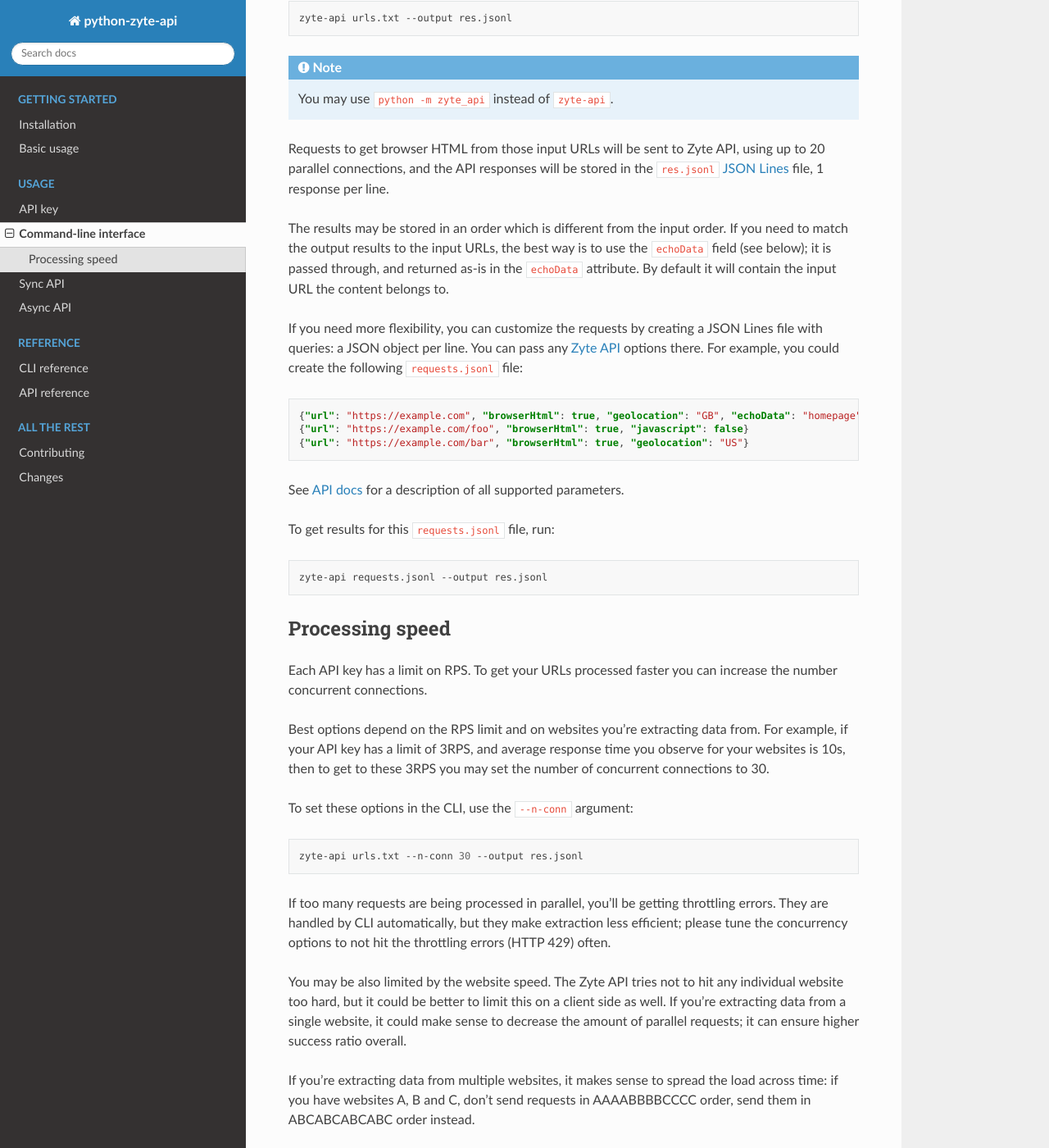
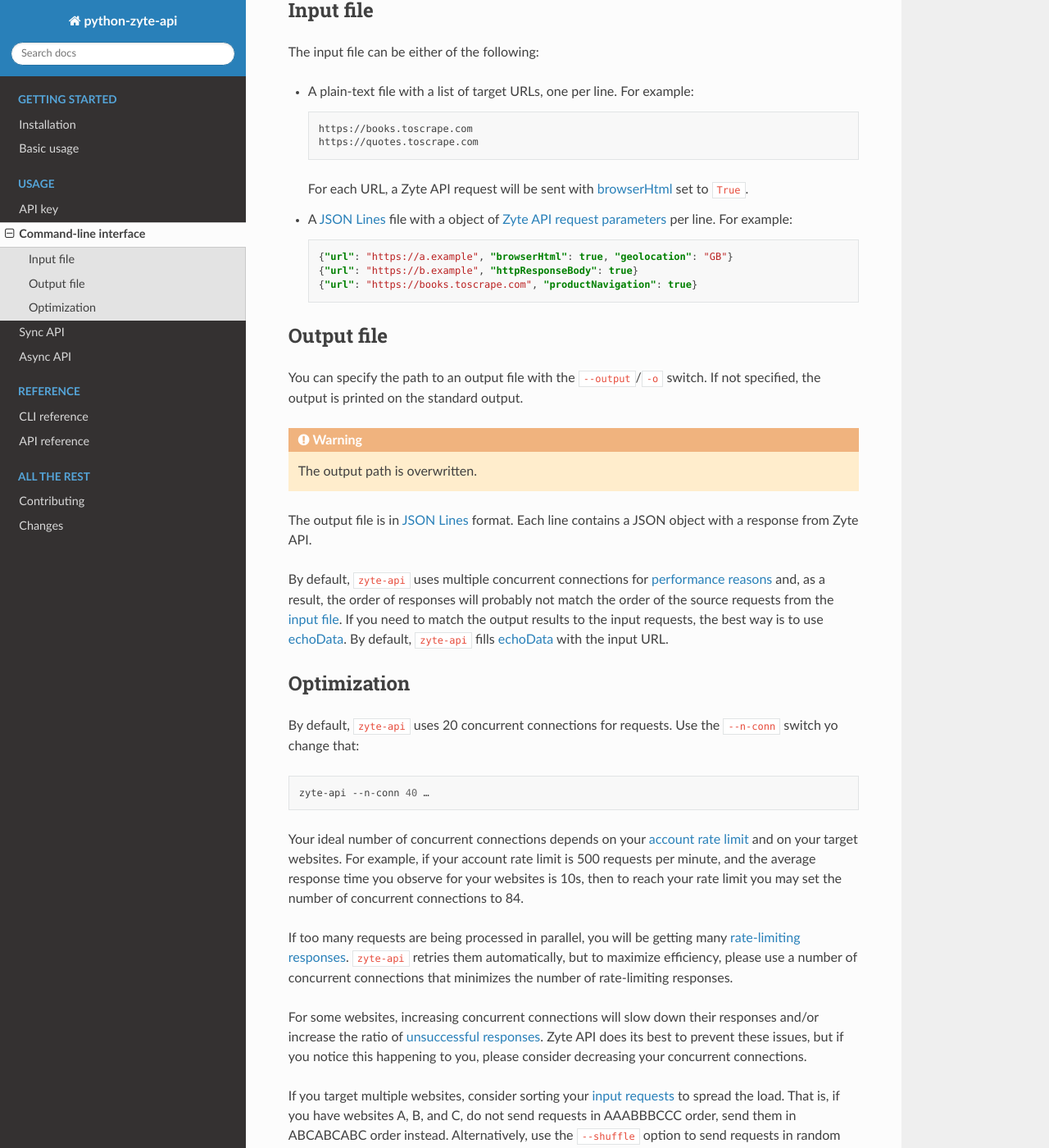
Before and after one commit to zytedata/python-zyte-api, a Sphinx documentation site: the page built from docs/use/cli.rst, in a window 1280 px wide and 1400 px high, scrolled down 377 px. Shown: the whole window at 82% size. Built offline with Sphinx 7.4.7 and the Read the Docs theme 2.0.0, drawn with Linux system fonts in a browser that asks for light colours; some of the changed text lies outside the part shown.

Commit message:
Refactor the API key and CLI usage pages

```diff
--- a/docs/ref/api.rst
+++ b/docs/ref/api.rst
@@ -1,3 +1,5 @@
+.. _api:
+
 =============
 API reference
 =============
--- a/docs/ref/cli.rst
+++ b/docs/ref/cli.rst
@@ -1,3 +1,5 @@
+.. _cli-ref:
+
 =============
 CLI reference
 =============
--- a/docs/use/cli.rst
+++ b/docs/use/cli.rst
@@ -4,95 +4,113 @@
 Command-line interface
 ======================
 
-The most basic way to use the client is from a command line.
+Once you have :ref:`installed python-zyte-api <install>` and :ref:`configured
+your API key <api-key>`, you can use the ``zyte-api`` command-line client.
 
-First, create a file with urls, an URL per line (e.g. ``urls.txt``).
-
-Second, set ``ZYTE_API_KEY`` env variable with your
-API key (you can also pass API key as ``--api-key`` script
-argument).
-
-Then run a script, to get the results:
+To use ``zyte-api``, pass an :ref:`input file <input-file>` as the first
+parameter and specify an :ref:`output file <output-file>` with ``--output``.
+For example:
 
 .. code-block:: shell
 
-    zyte-api urls.txt --output res.jsonl
+    zyte-api urls.txt --output result.jsonl
 
-.. note:: You may use ``python -m zyte_api`` instead of ``zyte-api``.
+.. _input-file:
 
-Requests to get browser HTML from those input URLs will be sent to Zyte API,
-using up to 20 parallel connections, and the API responses will be stored in
-the ``res.jsonl`` `JSON Lines`_ file, 1 response per line.
+Input file
+==========
 
-.. _JSON Lines: https://jsonlines.org/
+The input file can be either of the following:
 
-The results may be stored in an order which is different from the input order.
-If you need to match the output results to the input URLs, the best way is to
-use the ``echoData`` field (see below); it is passed through, and returned
-as-is in the ``echoData`` attribute. By default it will contain the input URL
-the content belongs to.
+-   A plain-text file with a list of target URLs, one per line. For example:
 
-If you need more flexibility, you can customize the requests by creating
-a JSON Lines file with queries: a JSON object per line. You can pass any
-`Zyte API`_ options there. For example, you could create the following
-``requests.jsonl`` file:
+    .. code-block:: none
 
-.. code-block:: json
+        https://books.toscrape.com
+        https://quotes.toscrape.com
 
-    {"url": "https://example.com", "browserHtml": true, "geolocation": "GB", "echoData": "homepage"}
-    {"url": "https://example.com/foo", "browserHtml": true, "javascript": false}
-    {"url": "https://example.com/bar", "browserHtml": true, "geolocation": "US"}
+    For each URL, a Zyte API request will be sent with browserHtml_ set to
+    ``True``.
 
-See `API docs`_ for a description of all supported parameters.
+    .. _browserHtml: https://docs.zyte.com/zyte-api/usage/reference.html#operation/extract/request/browserHtml
 
-.. _API docs: https://docs.zyte.com/zyte-api/openapi.html
-.. _Zyte API: https://docs.zyte.com/zyte-api/get-started.html
+-   A `JSON Lines <https://jsonlines.org/>`_ file with a object of `Zyte API
+    request parameters`_ per line. For example:
 
-To get results for this ``requests.jsonl`` file, run:
+    .. _Zyte API request parameters: https://docs.zyte.com/zyte-api/usage/reference.html
+
+    .. code-block:: json
+
+        {"url": "https://a.example", "browserHtml": true, "geolocation": "GB"}
+        {"url": "https://b.example", "httpResponseBody": true}
+        {"url": "https://books.toscrape.com", "productNavigation": true}
+
+
+.. _output-file:
+
+Output file
+===========
+
+You can specify the path to an output file with the ``--output``/``-o`` switch.
+If not specified, the output is printed on the standard output.
+
+.. warning:: The output path is overwritten.
+
+The output file is in `JSON Lines`_ format. Each line contains a JSON object
+with a response from Zyte API.
+
+By default, ``zyte-api`` uses multiple concurrent connections for
+:ref:`performance reasons <cli-optimization>` and, as a result, the order of
+responses will probably not match the order of the source requests from the
+:ref:`input file <input-file>`. If you need to match the output results to the
+input requests, the best way is to use echoData_. By default, ``zyte-api``
+fills echoData_ with the input URL.
+
+.. _echoData: https://docs.zyte.com/zyte-api/usage/reference.html#operation/extract/request/echoData
+
+
+.. _cli-optimization:
+
+Optimization
+============
+
+By default, ``zyte-api`` uses 20 concurrent connections for requests. Use the
+``--n-conn`` switch yo change that:
 
 .. code-block:: shell
 
-    zyte-api requests.jsonl --output res.jsonl
+    zyte-api --n-conn 40 …
 
-Processing speed
-~~~~~~~~~~~~~~~~
+Your ideal number of concurrent connections depends on your `account rate
+limit`_ and on your target websites. For example, if your account rate limit is
+500 requests per minute, and the average response time you observe for your
+websites is 10s, then to reach your rate limit you may set the number of
+concurrent connections to 84.
 
-Each API key has a limit on RPS. To get your URLs processed faster you can
-increase the number concurrent connections.
+.. _account rate limit: https://docs.zyte.com/zyte-api/usage/errors.html#rate-limiting-responses
 
-Best options depend on the RPS limit and on websites you're extracting
-data from. For example, if your API key has a limit of 3RPS, and average
-response time you observe for your websites is 10s, then to get to these
-3RPS you may set the number of concurrent connections to 30.
+If too many requests are being processed in parallel, you will be getting many
+`rate-limiting responses`_. ``zyte-api`` retries them automatically, but to
+maximize efficiency, please use a number of concurrent connections that
+minimizes the number of rate-limiting responses.
 
-To set these options in the CLI, use the ``--n-conn`` argument:
+.. _rate-limiting responses: https://docs.zyte.com/zyte-api/usage/errors.html#rate-limiting-responses
+
+For some websites, increasing concurrent connections will slow down their
+responses and/or increase the ratio of `unsuccessful responses`_. Zyte API
+does its best to prevent these issues, but if you notice this happening to you,
+please consider decreasing your concurrent connections.
+
+.. _unsuccessful responses: https://docs.zyte.com/zyte-api/usage/errors.html#unsuccessful-responses
+
+If you target multiple websites, consider sorting your :ref:`input requests
+<input-file>` to spread the load. That is, if you have websites A, B, and C, do
+not send requests in AAABBBCCC order, send them in ABCABCABC order instead.
+Alternatively, use the ``--shuffle`` option to send requests in random order:
 
 .. code-block:: shell
 
-    zyte-api urls.txt --n-conn 30 --output res.jsonl
+    zyte-api urls.txt --shuffle …
 
-If too many requests are being processed in parallel, you'll be getting
-throttling errors. They are handled by CLI automatically, but they make
-extraction less efficient; please tune the concurrency options to
-not hit the throttling errors (HTTP 429) often.
 
-You may be also limited by the website speed. The Zyte API tries not to hit any
-individual website too hard, but it could be better to limit this on a client
-side as well. If you're extracting data from a single website, it could make
-sense to decrease the amount of parallel requests; it can ensure higher success
-ratio overall.
-
-If you're extracting data from multiple websites, it makes sense to spread the
-load across time: if you have websites A, B and C, don't send requests in
-AAAABBBBCCCC order, send them in ABCABCABCABC order instead.
-
-To do so, you can change the order of the queries in your input file.
-Alternatively, you can pass ``--shuffle`` options; it randomly shuffles
-input queries before sending them to the API:
-
-.. code-block:: shell
-
-    zyte-api urls.txt --shuffle --output res.jsonl
-
-Run ``zyte-api --help`` to get description of all supported
-options.
+.. seealso:: :ref:`cli-ref`
```
Also changed, not shown: README.rst (+14 -2 lines), docs/use/key.rst (+34 -4 lines).
